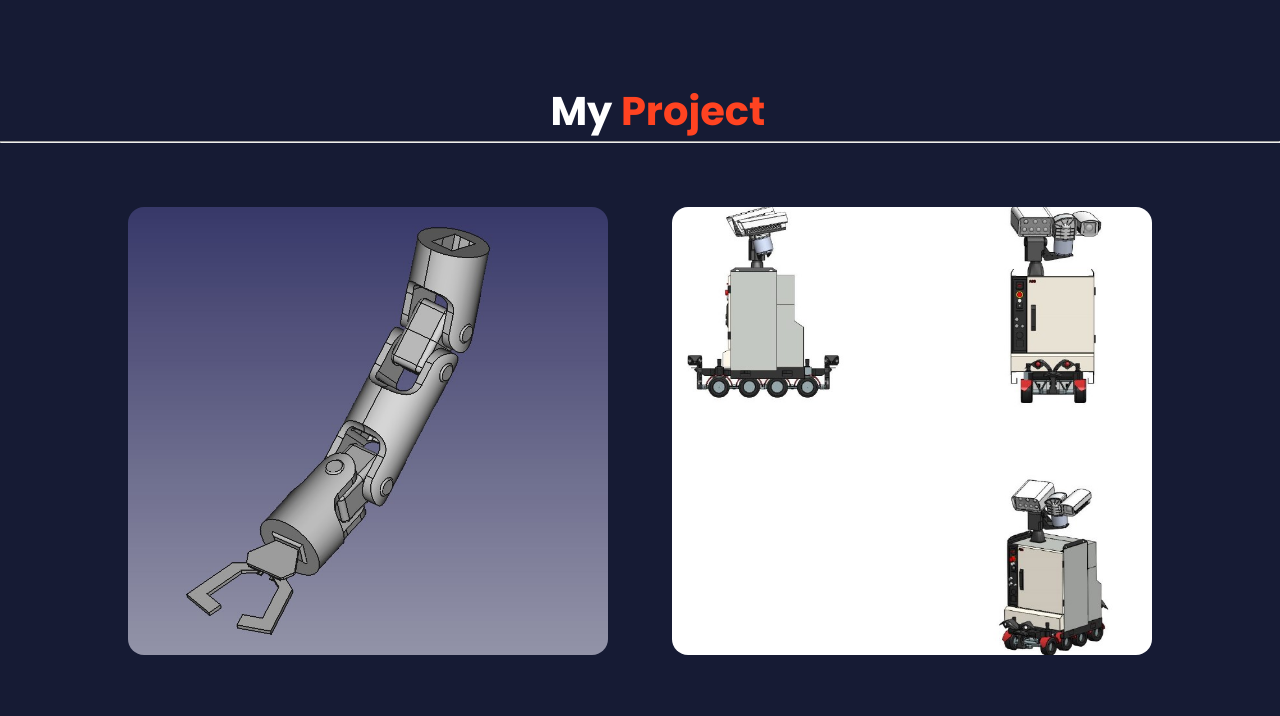
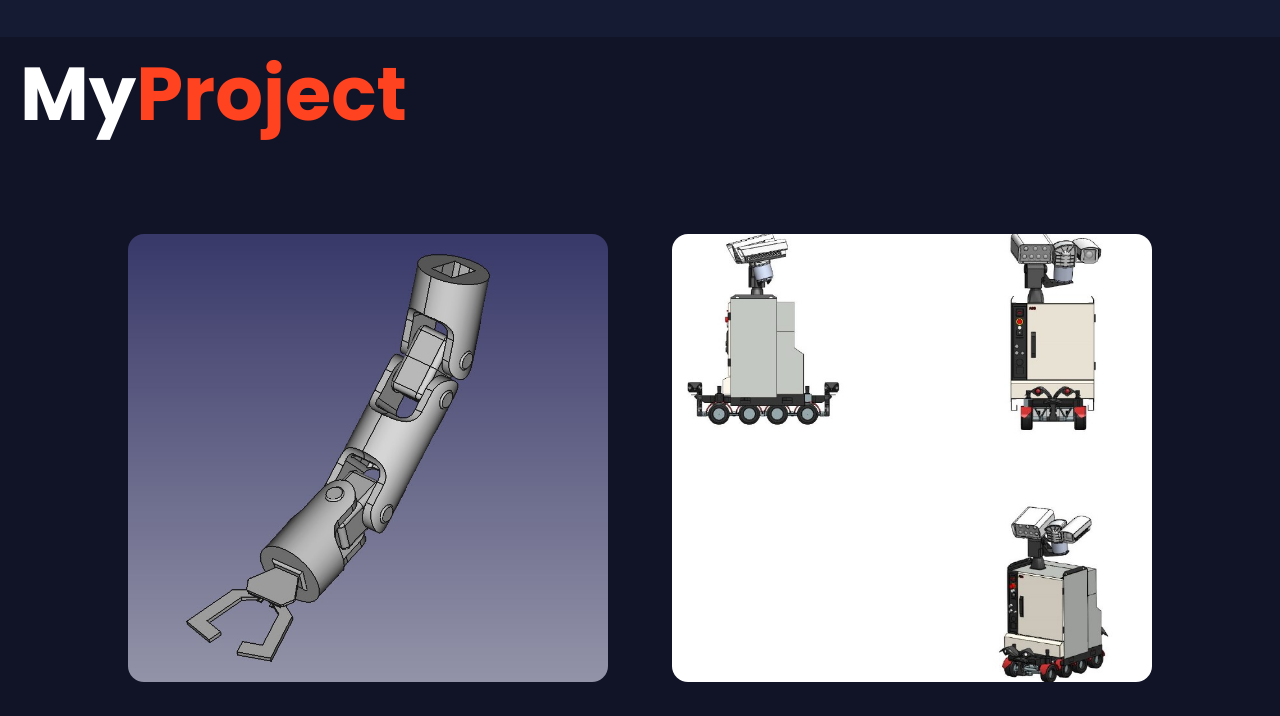
Before and after one commit to veerapat-bunk/Portfolio, a plain HTML site: page project.html in a window 1280 px wide. Shown: the part 84-800 px from the top of the page. Drawn offline with Linux system fonts and the light colour scheme.

Commit message:
change background

```diff
--- a/css/profile.css
+++ b/css/profile.css
@@ -1,6 +1,11 @@
+.skin{
+    background: #111427;
+    width: 100%;
+    height: 100%;
+}
 .about-me h1{
     margin-left: 10%;
-    margin-top: 2%;
+    margin-top: 1%;
     color:#fdfdfd;
 }
 .about-me h1 span{
--- a/css/s-abilities.css
+++ b/css/s-abilities.css
@@ -1,6 +1,7 @@
 .skill{
-    background:#161b34;
+    background: #111427;
     width:100%;
+    height: 100%;
     padding: 100px 0px;
  }
  .title h2{
--- a/css/s-contact.css
+++ b/css/s-contact.css
@@ -6,6 +6,7 @@
 	justify-content: center;
 	align-items: center;
 	padding: 20px 100px;
+	background: #111427;
 }
 .contact-box{
 	width: 1000px;
--- a/css/s-project.css
+++ b/css/s-project.css
@@ -1,11 +1,17 @@
-.hero h1{
-    color:#ffffff;
-    font-size: 40px;
-    margin-left:43%;
-    margin-top:5%;
+.skin{
+    background: #111427;
+    height: 100%;
+    width: 100%;
 }
-.hero h1 span{
+.title h2{
     color:#ff4321;
+    font-size: 75px;
+    width: 1130px;
+    justify-content: center;
+    margin: 20px;
+}
+.title h2 span{
+    color:white
 }
 .img-project{
     display: flex;
--- a/project.html
+++ b/project.html
@@ -24,8 +24,10 @@
             </ul>
             <a href="#" class="btn">Hire Me</a>
         </nav>
-        <h1>My <span>Project</span></h1>
-        <hr>
+        <div class="skin">
+            <div class="title">
+                <h2><span>My</span>Project</h2>
+            </div>
             <div class="img-project">
                 <div class="box">
                     <img src="/project/pro1.jpg" alt="">
@@ -37,7 +39,7 @@
                     <img src="/project/pro3.jpg" alt="">
                 </div>
             </div>
-        </section>
+        </div>
     </div>
 </body>
 </html>
```
Also changed, not shown: css/s-experiences.css (+4 -32 lines), profile.html (+3 -0 lines).
